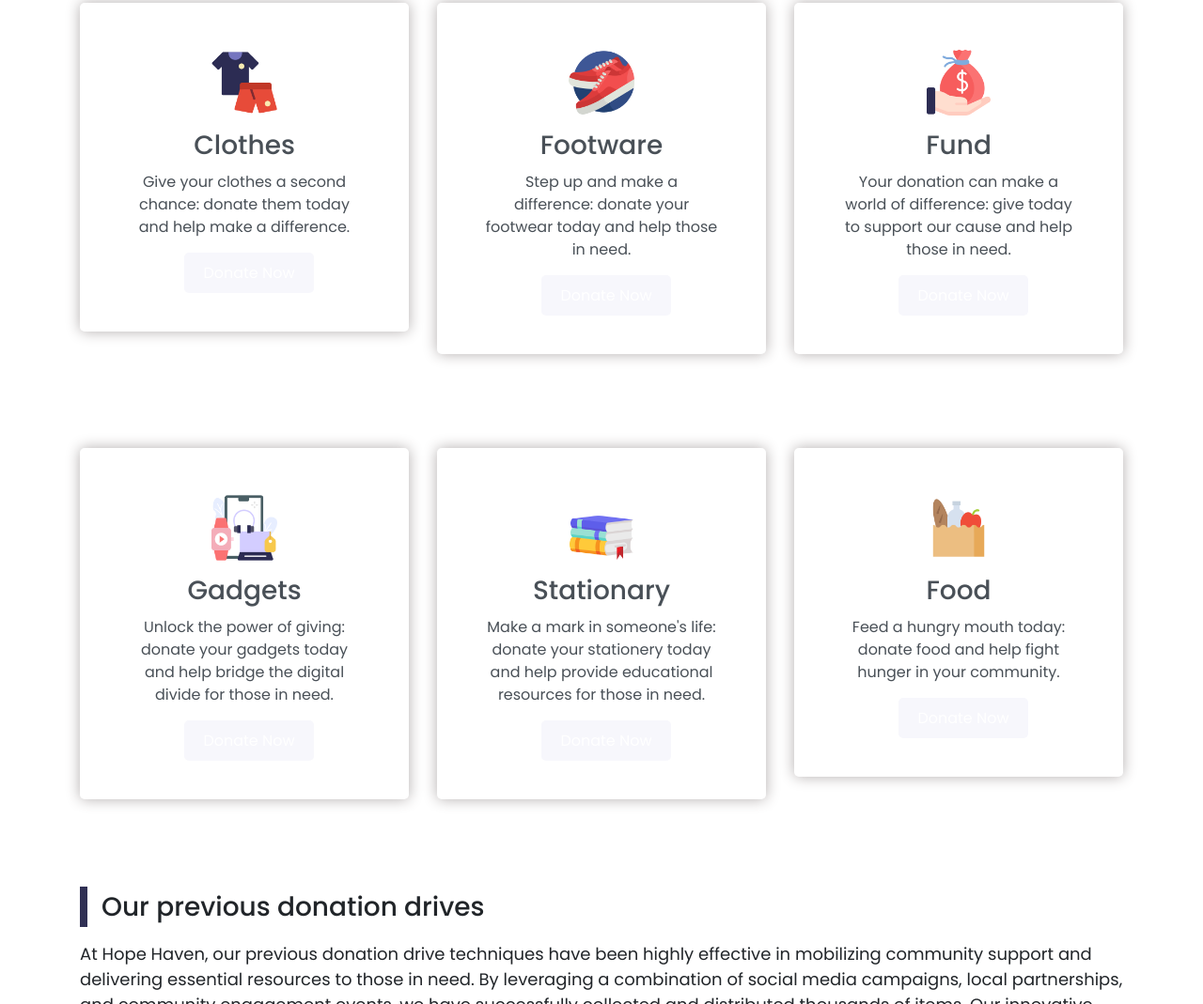
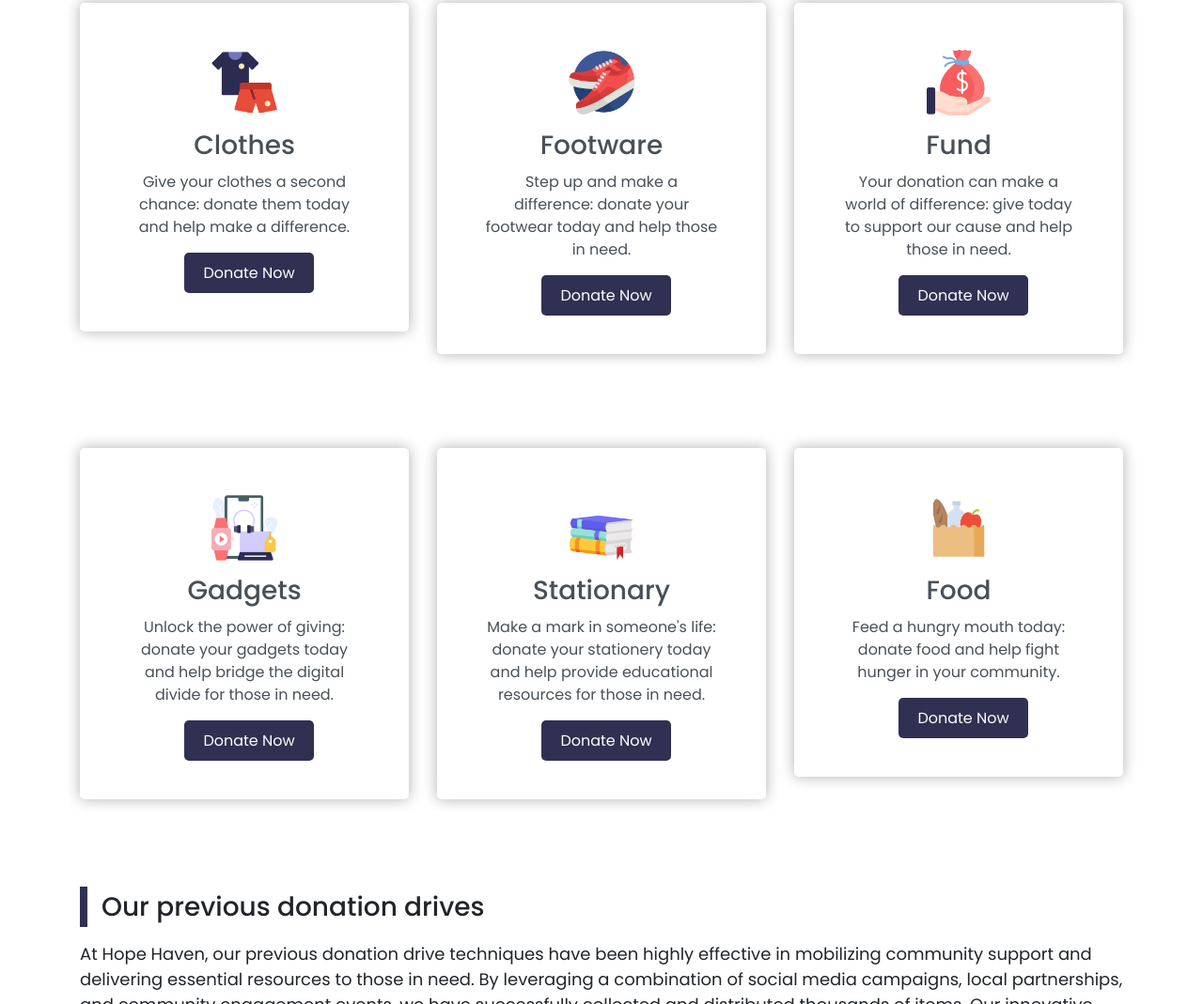
Before and after one commit to anirudhmits/Donation_portal, a plain HTML site: page index.html in a window 1280 px wide. Shown: the part 930-1999 px from the top of the page at 94% size. Drawn offline with nearby package versions, Linux system fonts and the light colour scheme.

Commit message:
Update index.html

```diff
--- a/index.html
+++ b/index.html
@@ -95,7 +95,7 @@
                         <img src="img/don/clothing.png" alt="img">
                         <h3>Clothes</h3>
                         <p>Give your clothes a second chance: donate them today and help make a difference.</p>
-                        <a href="#contact" class="btn1">Donate Now</a>
+                        <a href="#contact" class="btn2">Donate Now</a>
                     </div>
                 </div>
                 <div class="col-lg-4">
@@ -103,7 +103,7 @@
                         <img src="img/don/sneakers.png" alt="img">
                         <h3>Footware</h3>
                         <p>Step up and make a difference: donate your footwear today and help those in need.</p>
-                        <a href="#contact" class="btn1">Donate Now</a>
+                        <a href="#contact" class="btn2">Donate Now</a>
                     </div>
                 </div>
                 <div class="col-lg-4">
@@ -111,7 +111,7 @@
                         <img src="img/don/salary.png" alt="img">
                         <h3>Fund</h3>
                         <p>Your donation can make a world of difference: give today to support our cause and help those in need.</p>
-                        <a href="#contact" class="btn1">Donate Now</a>
+                        <a href="#contact" class="btn2">Donate Now</a>
                     </div>
                 </div>
                 <div class="col-lg-4">
@@ -119,7 +119,7 @@
                         <img src="img/don/gadgets.png" alt="img">
                         <h3>Gadgets</h3>
                         <p>Unlock the power of giving: donate your gadgets today and help bridge the digital divide for those in need.</p>
-                        <a href="#contact" class="btn1">Donate Now</a>
+                        <a href="#contact" class="btn2">Donate Now</a>
                     </div>
                 </div>
                 <div class="col-lg-4">
@@ -127,7 +127,7 @@
                         <img src="img/don/book.png" alt="img">
                         <h3>Stationary</h3>
                         <p>Make a mark in someone's life: donate your stationery today and help provide educational resources for those in need.</p>
-                        <a href="#contact" class="btn1">Donate Now</a>
+                        <a href="#contact" class="btn2">Donate Now</a>
                     </div>
                 </div>
                 <div class="col-lg-4">
@@ -135,7 +135,7 @@
                         <img src="img/don/shopping-bag.png" alt="img">
                         <h3>Food</h3>
                         <p>Feed a hungry mouth today: donate food and help fight hunger in your community.</p>
-                        <a href="#contact" class="btn1">Donate Now</a>
+                        <a href="#contact" class="btn2">Donate Now</a>
                     </div>
                 </div>
             </div>
@@ -235,7 +235,7 @@
                                             </div>
                                         </div>
                                         <div class="col-md-12 mt-3">
-                                            <a href="#" class="btn1 mt-5">Submit Details</a>
+                                            <a href="#" class="btn2 mt-5">Submit Details</a>
                                         </div>
                                     </div>
                                 </div>
```
